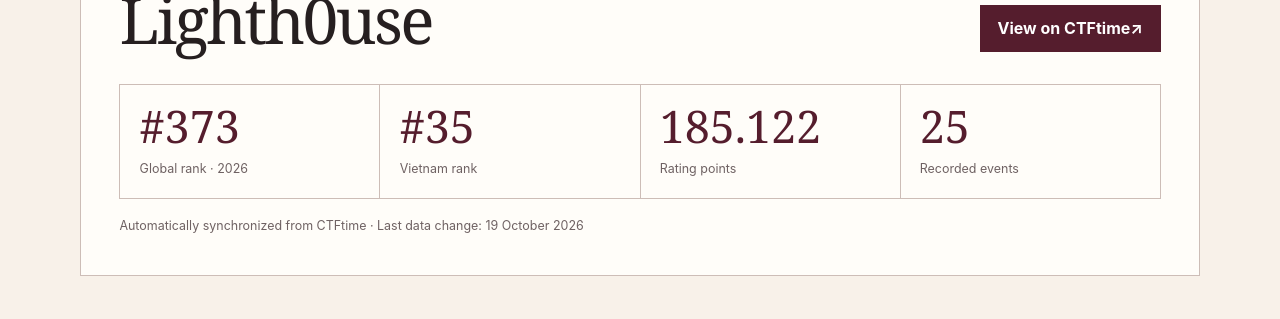
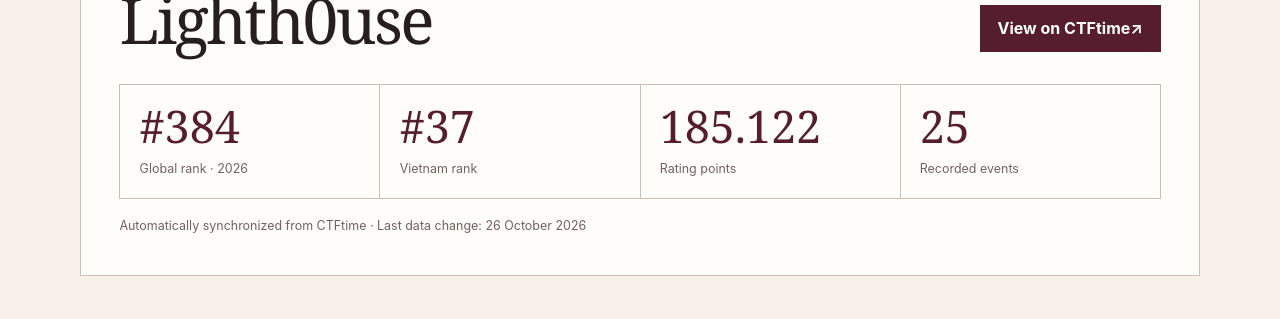
Before and after one commit to PeaMatNgu/PeaMatNgu.github.io, a Jekyll site: the page built from achievements/index.md, in a window 1280 px wide and 900 px high, scrolled down 350 px. Shown: the part 165-484 px from the top of the window. Built offline with Jekyll 4.4.1, drawn with Linux system fonts in a browser that asks for light colours.

Commit message:
Update CTFtime achievements

```diff
--- a/_data/ctftime.json
+++ b/_data/ctftime.json
@@ -5,8 +5,8 @@
     "country": "VN",
     "url": "https://ctftime.org/team/410831",
     "rating_year": 2026,
-    "rating_place": 373,
-    "country_place": 35,
+    "rating_place": 384,
+    "country_place": 37,
     "rating_points": 185.122,
     "event_count": 25,
     "best_place": 16
@@ -241,5 +241,5 @@
       "url": "https://ctftime.org/event/3133"
     }
   ],
-  "updated_at": "2026-10-19T07:48:49+00:00"
+  "updated_at": "2026-10-26T07:49:30+00:00"
 }
```
